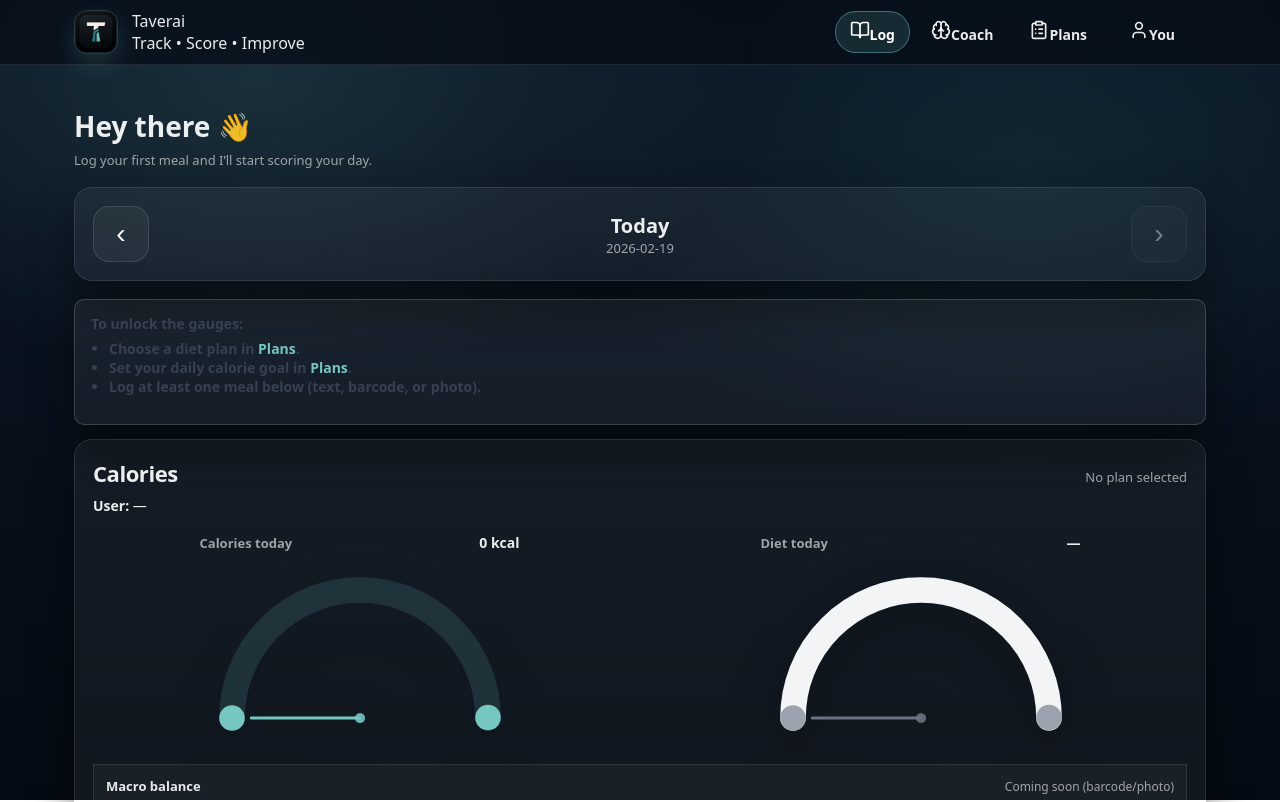
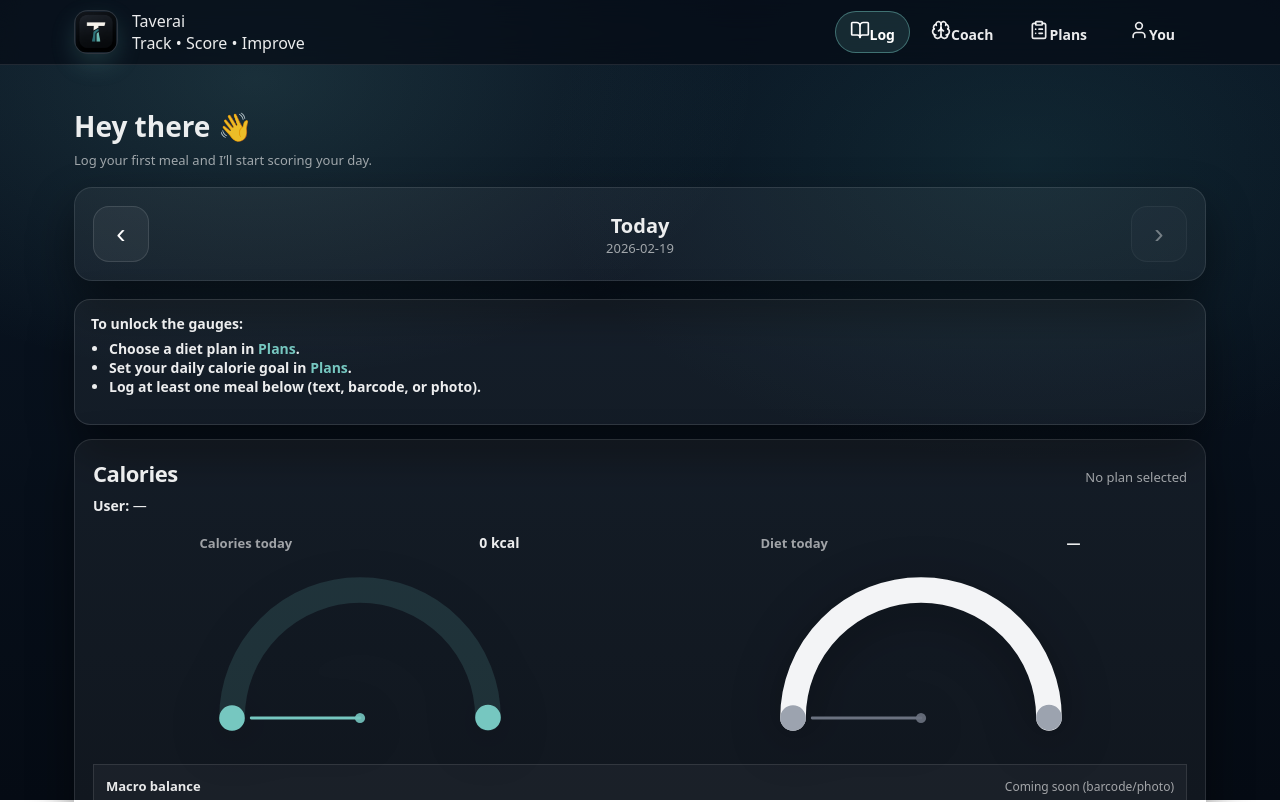
Before and after one commit to MarkBromwich/Taverai_php, a Next.js app: page /log in a window 1280 px wide. Shown: the top 802 px of the page. Built offline with nearby package versions, Linux system fonts and the light colour scheme; no server answers.

Commit message:
Update log setup notice styling and page changes

```diff
--- a/app/log/log.module.css
+++ b/app/log/log.module.css
@@ -937,17 +937,18 @@
 }
 
 .setupNotice {
-  border-radius: 10px;
+  border-radius: 16px; /* match your card radius */
   padding: 14px 16px;
   font-size: 14px;
-  font-weight: 900;
-  border: 1px solid var(--score-border, rgba(255,255,255,0.16));
-  background: var(--score-bg, rgba(255,255,255,0.06));
-  color: var(--score-color, var(--text));
-  font-weight: 700;
-  color: #374151;
+  font-weight: 600;
+
+  /* Match existing card styling */
+  border: 1px solid rgba(255, 255, 255, 0.12);
+  background: rgba(255, 255, 255, 0.05);
+  color: var(--text);
 }
 
+/* Keep list spacing clean */
 .setupNotice ul {
   margin-top: 6px;
   padding-left: 18px;
```
